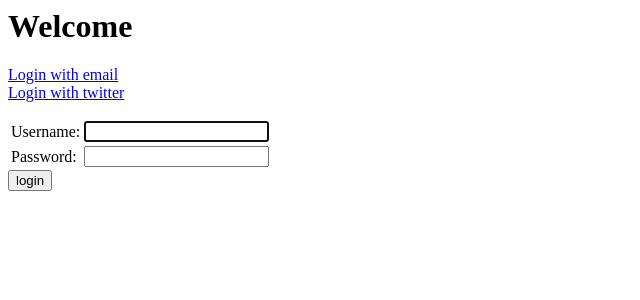
After one commit to elena/alumna, a Django app: page /auth/login/ in a window 1280 px wide. The commit adds this page. Shown: the top 300 px of the page, without its empty margins (0-640 px from the left). Run offline with Django 3.2, Linux system fonts and the light colour scheme.

Commit message:
Create home login/registration in templates.

```diff
--- a/templates/base.html
+++ b/templates/base.html
@@ -1,6 +1,19 @@
 {% block head %}{% endblock %}
 
 <h1>Welcome</h1>
-<p><a href="/logout">Logout</a>
 
-{% block main %}{% endblock %}
+{% if user and not user.is_anonymous %}
+     <li>
+       <a>Hello {{ user.get_full_name|default:user.username }}!</a>
+     </li>
+     <p>
+       <a href="{% url 'social:begin' 'twitter' %}?next={{ request.path }}">Twitter auth</a> |
+       <a href="{% url 'auth:logout' %}?next={{ request.path }}">Logout</a>
+     </p>
+{% else %}
+<p>
+       <a href="{% url 'auth:login' %}?next={{ request.path }}">Login with email</a><br>
+       <a href="{% url 'social:begin' 'twitter' %}?next={{ request.path }}">Login with twitter</a></p>
+{% endif %}
+
+{% block content %}{% endblock %}
--- /dev/null
+++ b/templates/registration/login.html
@@ -0,0 +1,26 @@
+{% extends "base.html" %}
+
+{% block content %}
+
+{% if form.errors %}
+<p>Your username and password didn't match. Please try again.</p>
+{% endif %}
+
+<form method="post" action="{% url 'auth:login' %}">
+{% csrf_token %}
+<table>
+<tr>
+    <td>{{ form.username.label_tag }}</td>
+    <td>{{ form.username }}</td>
+</tr>
+<tr>
+    <td>{{ form.password.label_tag }}</td>
+    <td>{{ form.password }}</td>
+</tr>
+</table>
+
+<input type="submit" value="login" />
+<input type="hidden" name="next" value="{{ next }}" />
+</form>
+
+{% endblock %}
```
Also changed, not shown: templates/home.html (+23 -9 lines).
